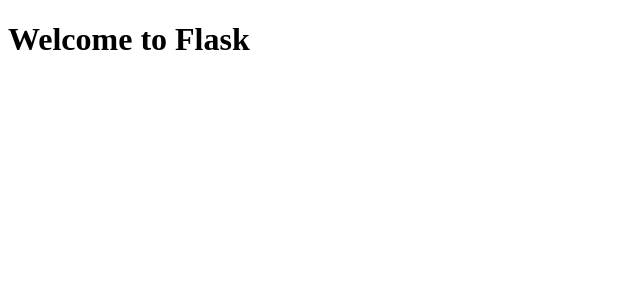
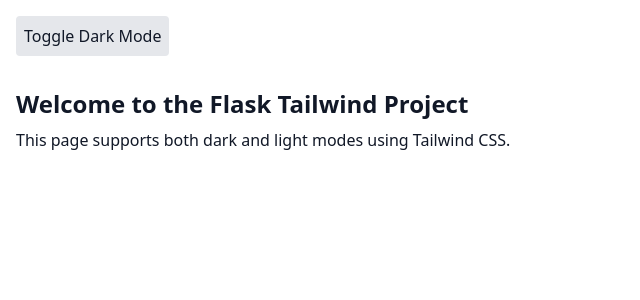
Before and after one commit to EyadAbouKer/grAIder, a Flask app: page / in a window 1280 px wide. Shown: the top 300 px of the page, without its empty margins (0-640 px from the left). Run offline with Flask 3, Linux system fonts and the light colour scheme; some libraries are stand-ins or nearby versions.

Commit message:
integrating CSS tailwind for dark and white mode

```diff
--- /dev/null
+++ b/templates/base.html
@@ -0,0 +1,35 @@
+<!DOCTYPE html>
+<html lang="en" class="transition-colors duration-300">
+<head>
+  <meta charset="UTF-8">
+  <meta name="viewport" content="width=device-width, initial-scale=1.0">
+  <title>{% block title %}Flask Tailwind Project{% endblock %}</title>
+  <!-- Tailwind CSS CDN -->
+  <script src="https://cdn.tailwindcss.com"></script>
+  <script>
+    // Configure Tailwind to use class-based dark mode
+    tailwind.config = {
+      darkMode: 'class',
+      theme: {
+        extend: {},
+      },
+    }
+  </script>
+</head>
+<body class="bg-white dark:bg-gray-900 text-gray-900 dark:text-gray-100 transition-colors duration-300">
+  <!-- Dark Mode Toggle Button -->
+  <button id="dark-toggle" class="p-2 m-4 bg-gray-200 dark:bg-gray-700 rounded">
+    Toggle Dark Mode
+  </button>
+
+  {% block content %}{% endblock %}
+
+  <script>
+    // Toggle the "dark" class on the root element when the button is clicked
+    const toggleButton = document.getElementById('dark-toggle');
+    toggleButton.addEventListener('click', () => {
+      document.documentElement.classList.toggle('dark');
+    });
+  </script>
+</body>
+</html>
--- a/templates/index.html
+++ b/templates/index.html
@@ -1,11 +1,12 @@
-<!DOCTYPE html>
-<html lang="en">
-<head>
-    <meta charset="UTF-8">
-    <meta name="viewport" content="width=device-width, initial-scale=1.0">
-    <title>Flask App</title>
-</head>
-<body>
-    <h1>Welcome to Flask</h1>
-</body>
-</html>
+{% extends "base.html" %}
+
+{% block title %}Home - Flask Tailwind Project{% endblock %}
+
+{% block content %}
+<div class="p-4">
+  <h1 class="text-2xl font-bold">Welcome to the Flask Tailwind Project</h1>
+  <p class="mt-2">
+    This page supports both dark and light modes using Tailwind CSS.
+  </p>
+</div>
+{% endblock %}
```
